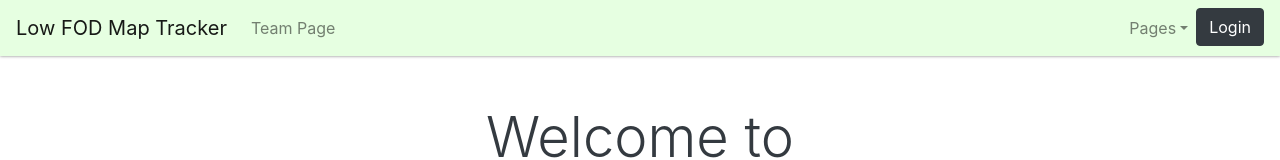
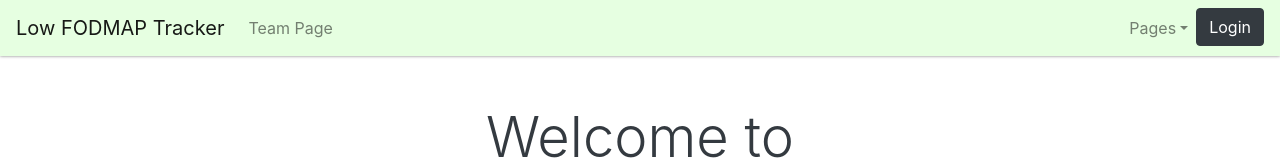
Before and after one commit to jwitz1000/LowFodMapTracker, a React (Create React App) app in the folder client/: page / in a window 1280 px wide. Shown: the top 160 px of the page. Built offline with nearby package versions, Linux system fonts and the light colour scheme.

Commit message:
final edit for the day

```diff
--- a/client/src/components/Nav/index.js
+++ b/client/src/components/Nav/index.js
@@ -25,7 +25,7 @@ const TheNav = (props) => {
   return (
     <div>
       <Navbar style={{ backgroundColor: `#e6ffe1` }} light expand="md">
-        <NavbarBrand href="/">Low FOD Map Tracker</NavbarBrand>
+        <NavbarBrand href="/">Low FODMAP Tracker</NavbarBrand>
         <NavbarToggler onClick={toggle} />
         <Collapse isOpen={isOpen} navbar>
           <Nav className="mr-auto" navbar>
@@ -44,7 +44,6 @@ const TheNav = (props) => {
                 <DropdownItem href="/data">Data</DropdownItem>
               </DropdownMenu>
             </UncontrolledDropdown>
-
             <NavItem>
               <Login buttonLabel="Login" />
             </NavItem>
```
